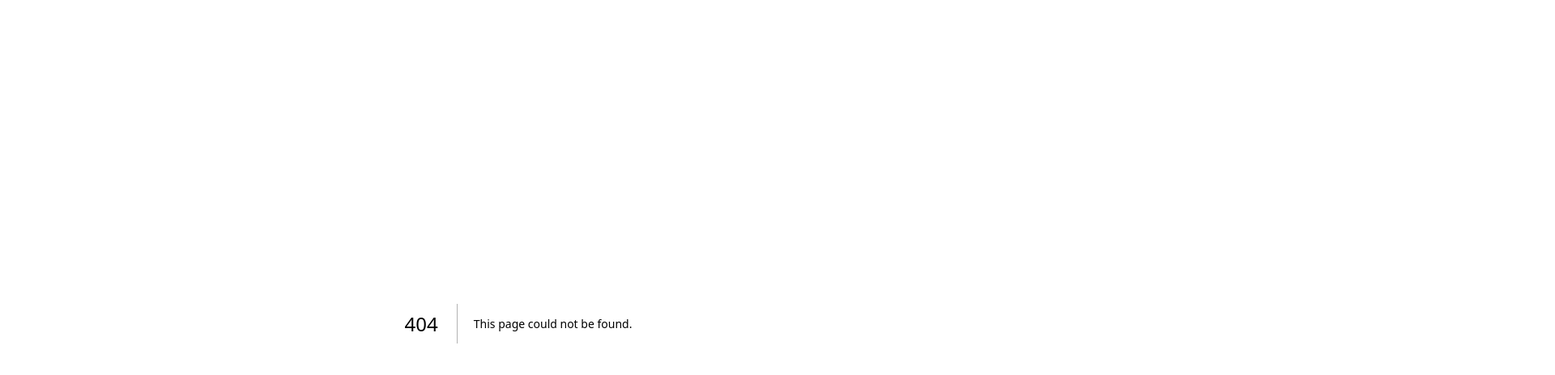
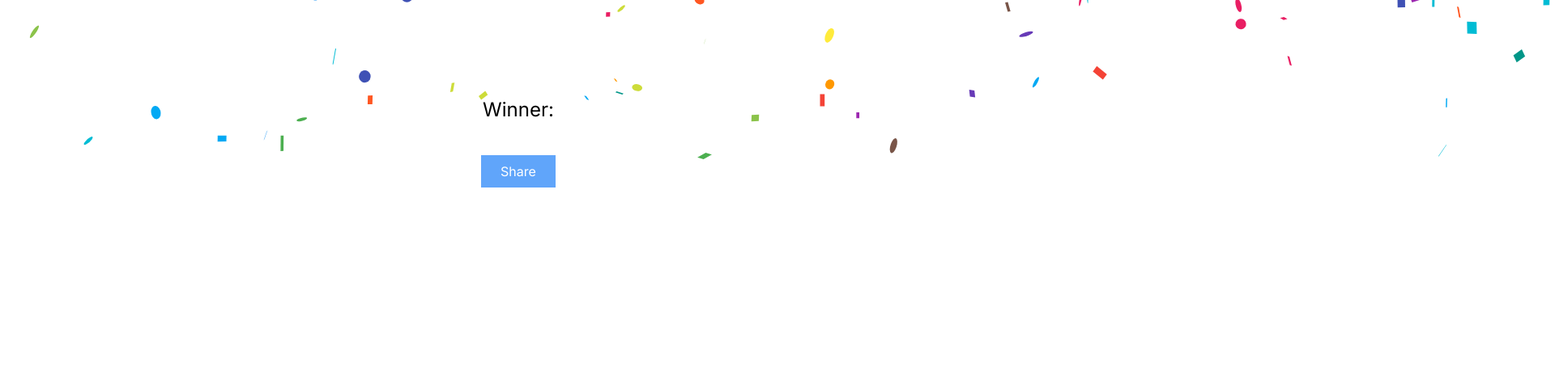
Before and after one commit to harshit0571/BracketBattle, a Next.js app: page /winner in a window 1280 px wide. Before the commit this address had no page. Shown: the top 464 px of the page at 81% size, 1920 px wide, since content can reach past the window. Built offline with nearby package versions, Linux system fonts and the light colour scheme.

Commit message:
bracket game done

```diff
--- a/app/brackets/page.js
+++ b/app/brackets/page.js
@@ -30,7 +30,7 @@ const BracketPage = () => {
       </p>
       {Game ? (
         <div className="flex flex-col h-[700px] justify-center items-center w-full overflow-auto scroll-m-0 md:w-[98%] gap-5">
-          <BracketGame data={values} />
+          <BracketGame data={values} title={title} />
         </div>
       ) : (
         <div className="flex flex-col bg-black h-[700px] w-full overflow-auto scroll-m-0 md:w-[98%] gap-5">
--- /dev/null
+++ b/app/winner/page.js
@@ -0,0 +1,22 @@
+"use client";
+import { useParams, useSearchParams } from "next/navigation";
+import Confetti from "react-confetti";
+
+const page = () => {
+  const id = useSearchParams().get("id");
+  const title = useSearchParams().get("title");
+  console.log(title);
+  return (
+    <div className="flex justify-center mt-20 gap-10 items-center flex-col">
+      <h1 className="text-5xl">{title}</h1>
+      <div className="text-2xl">Winner: {id}</div>
+      <Confetti numberOfPieces={150} width={3000} height={200} />
+
+      <div>
+        <button className="bg-blue-400 text-white py-2 px-6">Share</button>
+      </div>
+    </div>
+  );
+};
+
+export default page;
--- a/components/Game.js
+++ b/components/Game.js
@@ -1,12 +1,15 @@
 "use client";
 import { useState } from "react";
 import GameRound from "./GameRound";
+import { useRouter } from "next/navigation";
 
-export const BracketGame = ({ data }) => {
+export const BracketGame = ({ data, title }) => {
   const [val, setval] = useState(data);
   const [Round, setRound] = useState(1);
   const [Number, setNumber] = useState(0);
   const [Winner, setWinner] = useState([]);
+
+  const router = useRouter();
   console.log(Winner);
   const NextRound = () => {
     setNumber(0);
@@ -15,8 +18,7 @@ export const BracketGame = ({ data }) => {
     setval(Winner);
 
     if (Winner.length == 1) {
-      setRound("Winner");
-      return <div>Winner : {Winner}</div>;
+      router.push(`/winner?id=${Winner}&title=${title}`);
     }
   };
   return (
--- a/components/GameRound.js
+++ b/components/GameRound.js
@@ -1,6 +1,7 @@
 import BracketValue from "./BracketValue";
 
 const GameRound = ({ first, second, setWinner, setNumber, Number }) => {
+
   return (
     <div className="w-full flex justify-center ">
       <div className="flex justify-around w-[80%] items-center">
--- a/package.json
+++ b/package.json
@@ -22,6 +22,8 @@
     "openai": "^4.7.1",
     "postcss": "8.4.29",
     "react": "18.2.0",
+    "react-canvas-confetti": "^1.4.0",
+    "react-confetti": "^6.1.0",
     "react-dom": "18.2.0",
     "tailwindcss": "3.3.3"
   }
```
Also changed, not shown: 1 other file (tests, documents, lock files or other folders).
